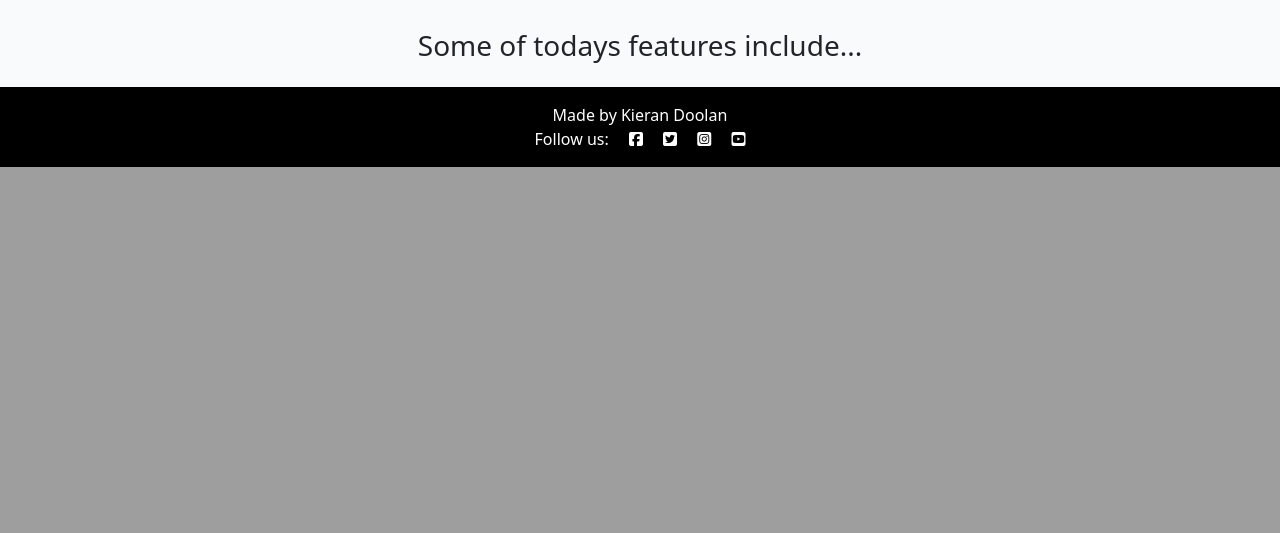
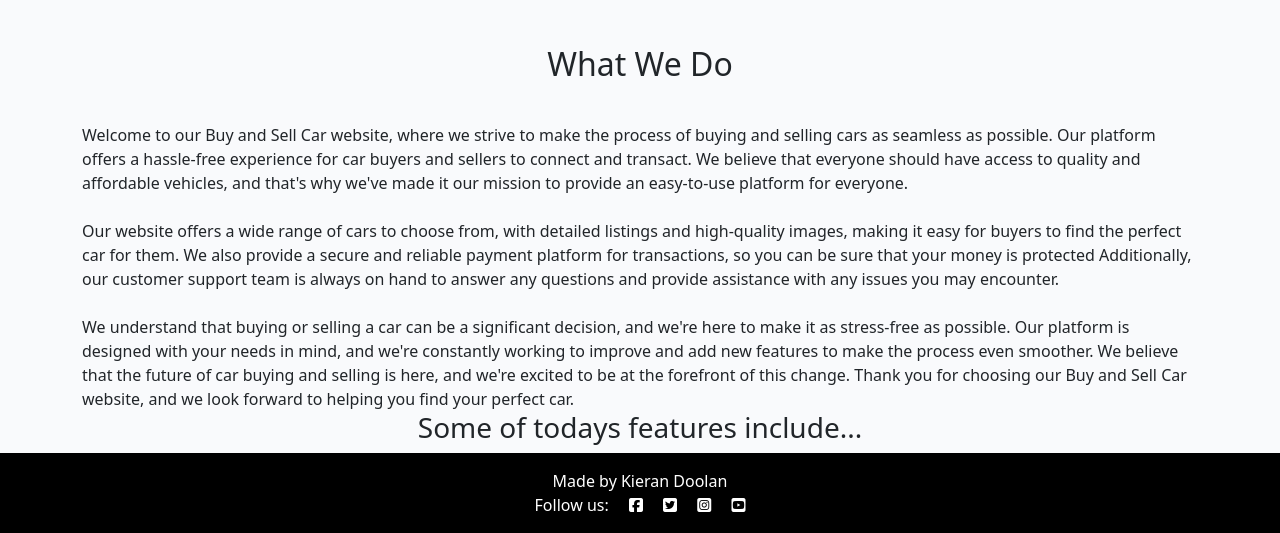
Before and after one commit to Kierandoolan/buy-and-sell-auto-project-four, a Django app: page / in a window 1280 px wide. Shown: the part 697-1230 px from the top of the page. Before the commit the page ends 864 px from the top, so only its background shows below. Run offline with Django 3.2, Linux system fonts and the light colour scheme; data that the repository does not hold is empty; some libraries are stand-ins or nearby versions.

Commit message:
connect browse.html and added add_car.html template

```diff
--- a/auto/urls.py
+++ b/auto/urls.py
@@ -3,9 +3,10 @@ from django.urls import path
 
 
 urlpatterns = [
-    path('', views.CarAdList.as_view(), name='home'),
+    path('', views.Home, name='home'),
     path('<slug:slug>/', views.AdDetail.as_view(), name='ad_detail'),
     path('like/<slug:slug>', views.AdLike.as_view(), name='post_like'),
-    path('about', views.about, name='about'),
+    path('about', views.About, name='about'),
+    path('browse', views.CarAdList.as_view(), name='browse'),
 
 ]
--- a/auto/views.py
+++ b/auto/views.py
@@ -5,15 +5,22 @@ from .models import CarAd
 from .forms import CommentForm
 
 
+def Home(request):
+    """
+    Render about page on request
+    """
+    return render(request, 'index.html')
+
+
 class CarAdList(generic.ListView):
     """
-    Shows maximum of six Car Posts
-    on the index.html page
+    Shows maximum of 12 Car Posts
+    on the browse.html page
     """
     model = CarAd
     queryset = CarAd.objects.order_by("-created_on")
-    template_name = "index.html"
-    paginate_by = 6
+    template_name = "browse.html"
+    paginate_by = 12
 
 
 class AdDetail(View):
@@ -82,7 +89,7 @@ class AdLike(View):
         return HttpResponseRedirect(reverse('ad_detail', args=[slug]))
 
 
-def about(request):
+def About(request):
     """
     Render about page on request
     """
--- a/static/css/style.css
+++ b/static/css/style.css
@@ -106,6 +106,10 @@
     margin-bottom: 0;
 
 }
+.border-card {
+    border-style:outset;
+
+}
 
 .masthead {
     background-color: slategray;
--- a/templates/base.html
+++ b/templates/base.html
@@ -57,9 +57,9 @@
                         </a>
                     </li>
                     <li class="ms-3">
-                        <a href="#" class="nav-link menu-nav-link" aria-current="page"
+                        <a href="{% url 'browse' %}" class="nav-link menu-nav-link" aria-current="page"
                             aria-label="show motor for sell page">
-                            Motors
+                            Cars For Sale
                         </a>
                     </li>
                     <li class="ms-3">
--- a/templates/index.html
+++ b/templates/index.html
@@ -11,58 +11,45 @@
     </div>
 </div>
 
+<section class="container px-0">
+    <div class="container">
+        <div class="row">
+            <div class="col-12">
+                <h2 class="my-3 text-center">What We Do</h2>
+            </div>
+        </div>
+        <br>
+        <div class="">
+          Welcome to our Buy and Sell Car website, where we strive to make the process of buying and selling cars as seamless as possible.
+          Our platform offers a hassle-free experience for car buyers and sellers to connect and transact.
+          We believe that everyone should have access to quality and affordable vehicles,
+          and that's why we've made it our mission to provide an easy-to-use platform for everyone.
+        </div>
+        <br>
+        <div>
+          Our website offers a wide range of cars to choose from,
+          with detailed listings and high-quality images, making it easy for buyers to find the perfect car for them.
+          We also provide a secure and reliable payment platform for transactions,
+          so you can be sure that your money is protected
+          Additionally, our customer support team is always on hand to answer any questions and provide assistance with
+          any issues you may encounter.
+        </div>
+        <br>
+        <div>
+          We understand that buying or selling a car can be a significant decision,
+          and we're here to make it as stress-free as possible.
+          Our platform is designed with your needs in mind,
+          and we're constantly working to improve and add new features to make the process even smoother.
+          We believe that the future of car buying and selling is here,
+          and we're excited to be at the forefront of this change.
+          Thank you for choosing our Buy and Sell Car website, and we look forward to helping you find your perfect car.
+        </div>
+    </div>
+  </section>
 <!--Car Ad Entries-->
 
 <h3 class ="text-center">
     Some of todays features include...
 </h2>
 
-<div class="container-fluid">
-    <div class="row">
-
-        <!-- CarEntries Column -->
-        <div class="col-12 mt-3 left">
-            <div class="row">
-                {% for ad in object_list %}
-                <div class="col-md-4">
-                    <div class="card mb-4">
-                        <div class="card-body">
-                            <div class="image-container">
-                                    <img src=" {{ ad.image.url }}" class="img-fluid main-image rounded image-hover" alt="Image of a car">
-                                    <p class="author">Author: {{ ad.author }}</p>
-                                </div>
-                            </div>
-                            <a href="{% url 'ad_detail' ad.slug  %}" class="post-link">
-                                <h2 class="card-title">{{ ad.title }}</h2>
-                                <p class="card-text">{{ ad.price }}</p>
-                            </a>
-                            <hr />
-                            <p class="card-text text-muted h6">{{ ad.created_on}} <i class="far fa-heart"></i>
-                                {{ ad.number_of_likes }}</p>
-                        </div>
-                    </div>
-                </div>
-                {% if forloop.counter|divisibleby:3 %}
-            </div>
-            <div class="row">
-                {% endif %}
-                {% endfor %}
-
-            </div>
-        </div>
-    </div>
-{% if is_paginated %}
-<nav aria-label="Page navigation">
-    <ul class="pagination justify-content-center">
-        {% if page_obj.has_previous %}
-        <li><a href="?page={{ page_obj.previous_page_number }}" class="page-link">&laquo; PREV </a></li>
-        {% endif %}
-        {% if page_obj.has_next %}
-        <li><a href="?page={{ page_obj.next_page_number }}" class="page-link"> NEXT &raquo;</a></li>
-
-        {% endif %}
-    </ul>
-</nav>
-{% endif %}
-</div>
 {% endblock content %}
```
Also changed, not shown: templates/about.html (+20 -11 lines), templates/ad_detail.html (+4 -3 lines), templates/add_car.html (added, +25 -0 lines), templates/browse.html (added, +52 -0 lines).
